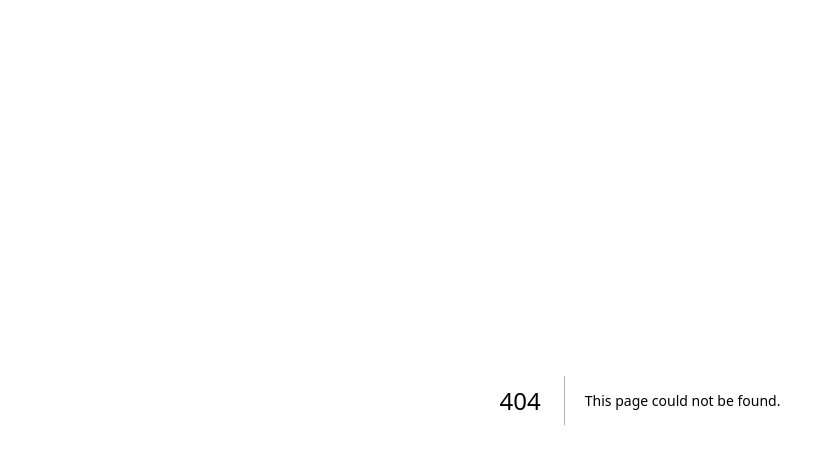
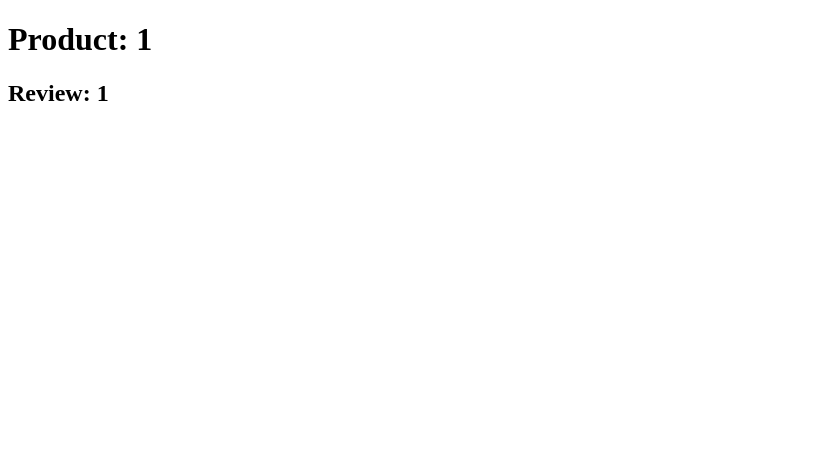
Before and after one commit to ChotaliyaYash/Next-JS-Practice, a Next.js app in the folder next_practice_one/: page /products/1/reviews/1 in a window 1280 px wide. Before the commit this address had no page. Shown: the top 464 px of the page, without its empty margins (0-835 px from the left). Built offline with nearby package versions, Linux system fonts and the light colour scheme.

Commit message:
nasted dynamic route

```diff
--- /dev/null
+++ b/next_practice_one/src/app/products/[productId]/reviews/[reviewId]/page.tsx
@@ -0,0 +1,23 @@
+import React from 'react'
+
+type propsDetail = {
+    params: {
+        productId: string,
+        reviewId: string
+    }
+}
+
+const ReviewDetails = (props: propsDetail) => {
+
+    // destructuring
+    const {productId, reviewId} = props.params
+
+    return (
+    <div>
+        <h1>Product: {productId}</h1>
+        <h2>Review: {reviewId}</h2>
+    </div>
+  )
+}
+
+export default ReviewDetails
```
Also changed, not shown: next_practice_one/src/app/products/[productId]/reviews/page.tsx (added, +11 -0 lines).
